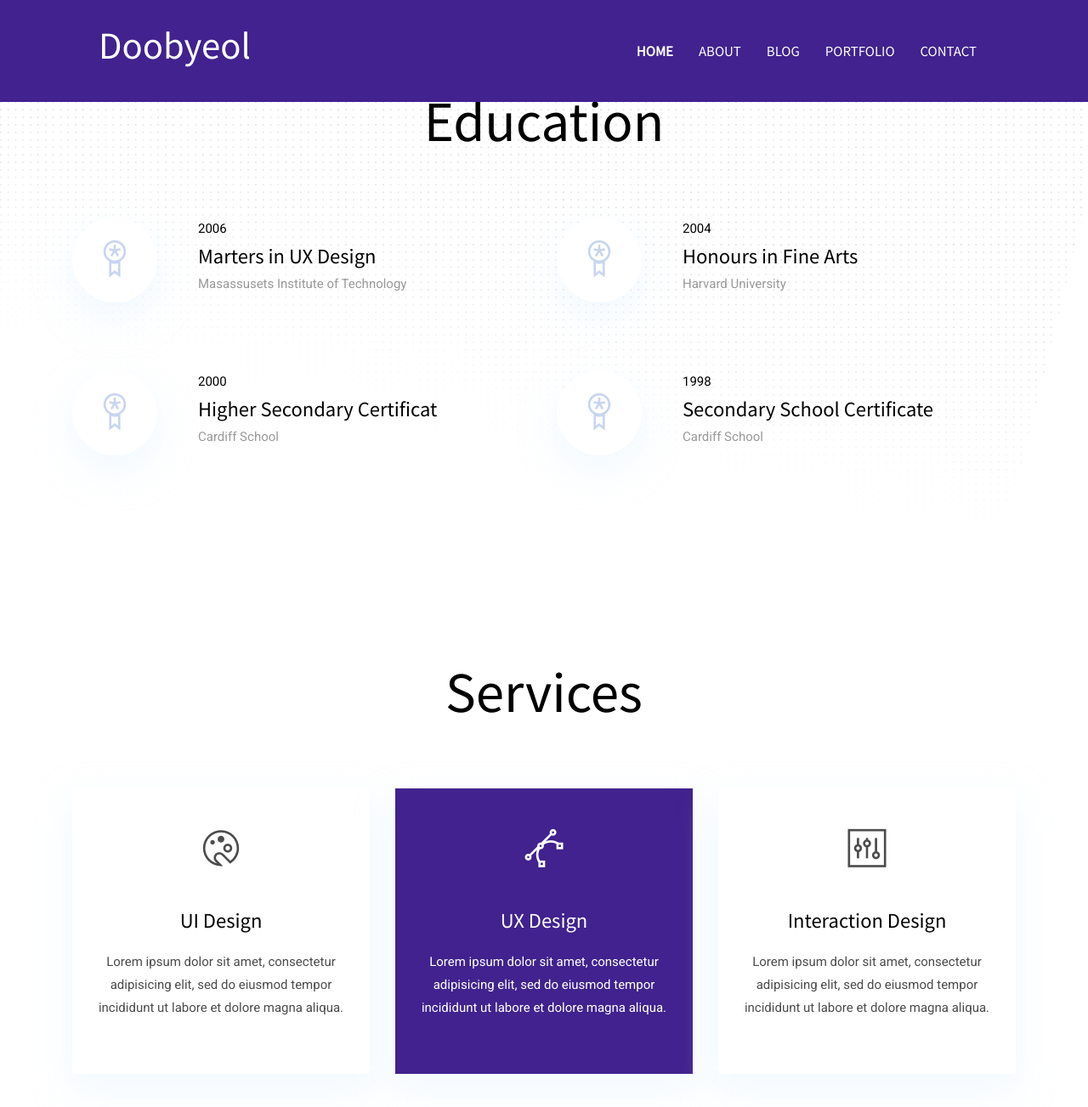
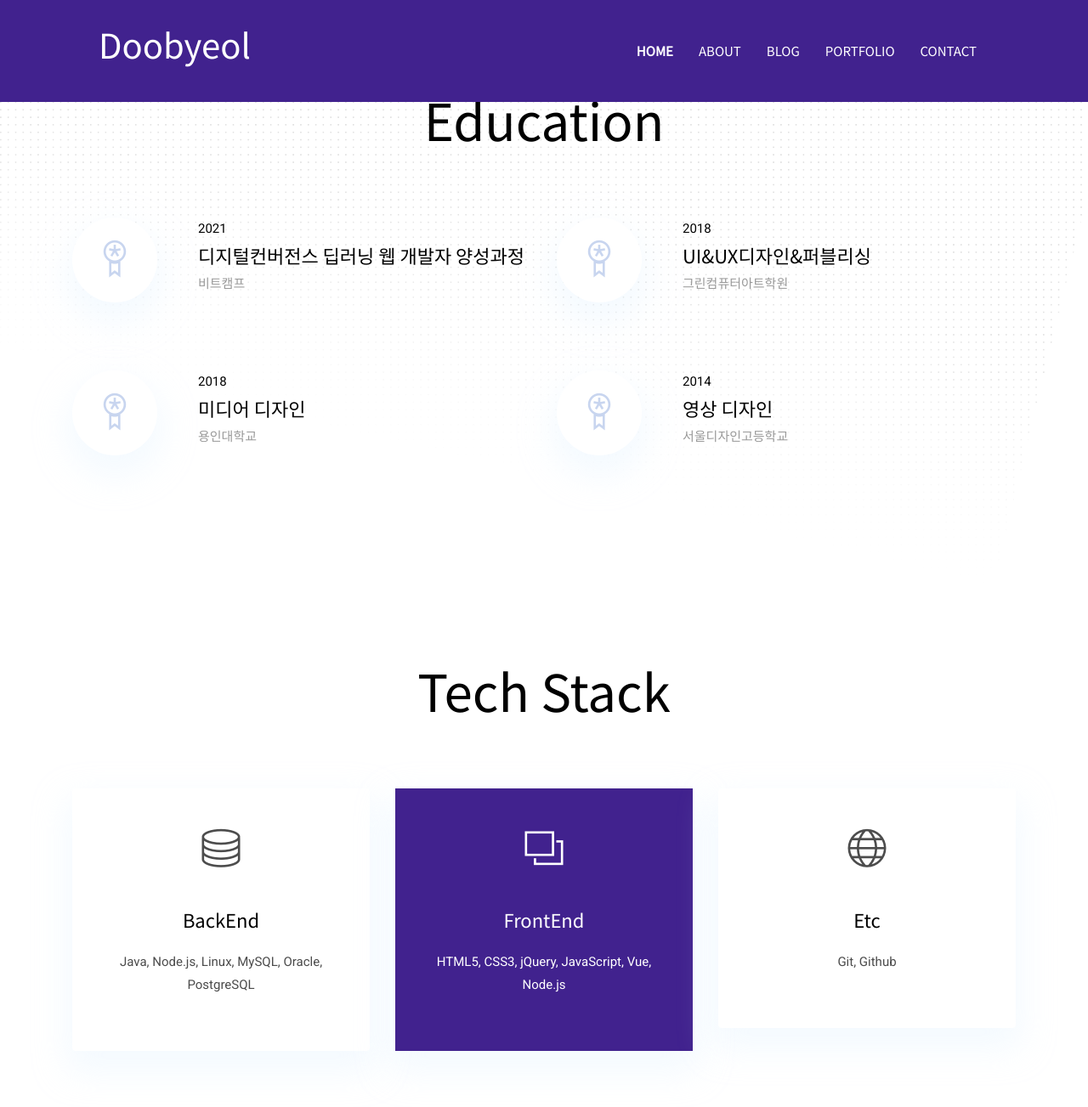
Before and after one commit to doobyeol/doobyeol.github.io, a Jekyll site: the page built from index.html, in a window 1280 px wide and 1400 px high, scrolled down 2169 px. Shown: the top 1303 px of the window at 85% size. Built offline with Jekyll 4.4.1, drawn with Linux system fonts in a browser that asks for light colours; some of the changed text lies outside the part shown.

Commit message:
main, about update

```diff
--- a/_data/settings.yml
+++ b/_data/settings.yml
@@ -53,7 +53,7 @@
 
 # About Section
 blurb:
-  개발을 할 때 푹 빠져드는 재미와 못하는 것을 되게 하고자 하는 호기심. 그리고 해냈을 때의 성취감은 말로 표현할 수 없는 저의 원동력입니다. 성실함과 꾸준함, 끈기로 늘 성장하는 개발자가 되고자 합니다.
+  개발을 할 때 푹 빠져드는 재미와 못하는 것을 되게 하고자 하는 호기심. 그리고 해냈을 때의 성취감은 말로 표현할 수 없는 저의 원동력입니다. 성실함과 꾸준함, 끈기로 늘 성장하는 개발자가 되겠습니다.
 
 blurb-btn-link: '/about'
 blurb-btn-name: know more
@@ -96,10 +96,10 @@
 
 skills-title: Skills
 skills:
-- {name: Web Design, color: '#fdb157', value: '90%'}
-- {name: Logo Design, color: '#9473e6', value: '60%'}
-- {name: After Effects, color: '#bdecf6', value: '80%'}
-- {name: Web App, color: '#ffbcaa', value: '70%'}
+- {name: JavaScript, color: '#fdb157', value: '70%'}
+- {name: Java, color: '#9473e6', value: '40%'}
+- {name: SQL, color: '#bdecf6', value: '60%'}
+- {name: HTML&CSS, color: '#ffbcaa', value: '90%'}
 
 
 #-------------------------------
@@ -107,9 +107,9 @@
 
 experience-title: Experience
 experience:
-- {name: Junior UX Designer, icon: 'icon-1.png', date: 'Jan 2007 - Feb 2009', organization: 'WEBEX'}
-- {name: UX & UI Designer, icon: 'icon-2.png', date: 'Mar 2009 - Aug 2014', organization: 'AUGMEDIX'}
-- {name: Senior UI Designer, icon: 'icon-3.png', date: 'Sep 2014 - Present', organization: 'THEMEFISHER'}
+- {name: Web & App Publisher, icon: 'icon-1.png', date: '2018.10 - 2020.02', organization: 'Soltworks'}
+- {name: Web Publisher, icon: 'icon-2.png', date: '2020.03 - 2021.01', organization: 'Freelancer'}
+- {name: Web Developer, icon: 'icon-3.png', date: '2021.07 - 재직중', organization: 'SPH'}
 
 
 #-------------------------------
@@ -117,33 +117,33 @@
 
 education-title: Education
 education:
-- {name: Marters in UX Design, date: '2006', organization: 'Masassusets Institute of Technology'}
-- {name: Honours in Fine Arts, date: '2004', organization: 'Harvard University'}
-- {name: Higher Secondary Certificat, date: '2000', organization: 'Cardiff School'}
-- {name: Secondary School Certificate, date: '1998', organization: 'Cardiff School'}
+- {name: 디지털컨버전스 딥러닝 웹 개발자 양성과정, date: '2021', organization: '비트캠프'}
+- {name: UI&UX디자인&퍼블리싱, date: '2018', organization: '그린컴퓨터아트학원'}
+- {name: 미디어 디자인, date: '2018', organization: '용인대학교'}
+- {name: 영상 디자인, date: '2014', organization: '서울디자인고등학교'}
 
 
 #-------------------------------
 # Services Section
 
-services-title: Services
+services-title: Tech Stack
 services:
 - {
-    name: UI Design,
-    icon: ti-palette,
-    description: 'Lorem ipsum dolor sit amet, consectetur adipisicing elit, sed do eiusmod tempor incididunt ut labore et dolore magna aliqua.',
+    name: BackEnd,
+    icon: ti-server,
+    description: 'Java, Node.js, Linux, MySQL, Oracle, PostgreSQL',
     active: # Add true to select section
   }
 - {
-    name: UX Design,
-    icon: ti-vector,
-    description: 'Lorem ipsum dolor sit amet, consectetur adipisicing elit, sed do eiusmod tempor incididunt ut labore et dolore magna aliqua.',
+    name: FrontEnd,
+    icon: ti-layers,
+    description: 'HTML5, CSS3, jQuery, JavaScript, Vue, Node.js',
     active: true # Add true to select section
   }
 - {
-    name: Interaction Design,
-    icon: ti-panel,
-    description: 'Lorem ipsum dolor sit amet, consectetur adipisicing elit, sed do eiusmod tempor incididunt ut labore et dolore magna aliqua.',
+    name: Etc,
+    icon: ti-world,
+    description: 'Git, Github',
     active: # Add true to select section
   }
 
--- a/_pages/about.md
+++ b/_pages/about.md
@@ -1,18 +1,9 @@
 ---
 layout: about
 title: About Me
-author: Johnathan Smith
+author: Doobyeol Kim
 image: assets/images/about/author.jpg
-signature: assets/images/about/signature.png
+# signature: assets/images/about/signature.png
 ---
 
-Lorem ipsum dolor sit amet, consectetur adipisicing elit, sed do eiusmod tempor incididunt ut labore et
-dolore magna aliqua. Ut enim ad minim veniam, quis nostrud exercitation ullamco laboris nisi ut aliquip ex ea
-commodo consequat.
-
-Duis aute irure dolor in reprehenderit in voluptate velit esse cillum dolore eu fugiat nulla pariatur.
-Excepteur sint occaecat cupidatat non proident.
-
-Deserunt mollit anim id est laborum. Sed ut perspiciatis unde omnis iste natus error sit voluptatem
-accusantium doloremque laudantium, totam rem aperiam, eaque ipsa quae ab illo inventore veritatis et quasi
-architecto beatae vitae dicta sunt explicabo. Nemo enim ipsam voluptatem quia.
+개발을 할 때 푹 빠져드는 재미와 못하는 것을 되게 하고자 하는 호기심. 그리고 해냈을 때의 성취감은 말로 표현할 수 없는 저의 원동력입니다. 성실함과 꾸준함, 끈기로 늘 성장하는 개발자가 되겠습니다.
```
Also changed, not shown: _layouts/about.html (+5 -3 lines).
